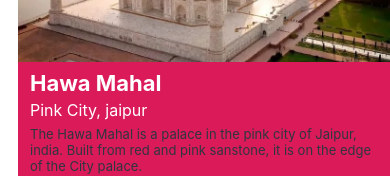
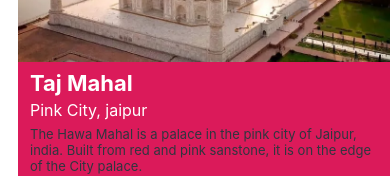
Before and after one commit to Vimal120/React-native-Series, a React Native app in the folder STYLER01/: screen / in a window 390 px wide. Shown: the part 501-677 px from the top of the page. Built offline with nearby package versions, Linux system fonts and the light colour scheme.

Commit message:
taj mahal edited

```diff
--- a/STYLER01/components/FancyCard.tsx
+++ b/STYLER01/components/FancyCard.tsx
@@ -12,7 +12,7 @@
         style={styles.cardImage}
         />
         <View style={styles.cardBody}>
-          <Text style={styles.cardTitle}>Hawa Mahal</Text>
+          <Text style={styles.cardTitle}>Taj Mahal</Text>
           <Text style={styles.cardLabel}>Pink City, jaipur</Text>
           <Text style={styles.cardDescription}>The Hawa Mahal is a palace in the pink city of Jaipur, india. Built from
             red and pink sanstone, it is on the edge of the City palace.
```
